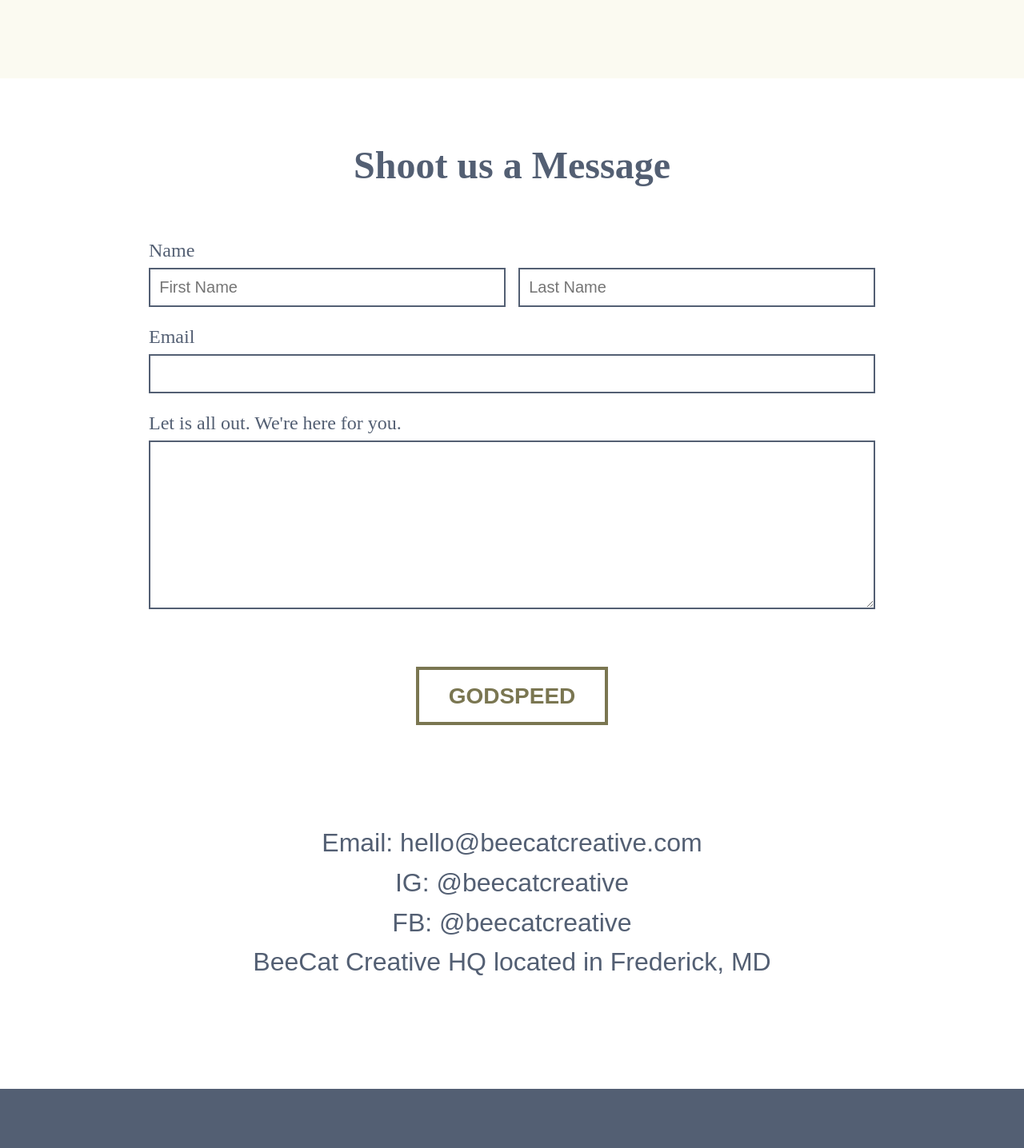
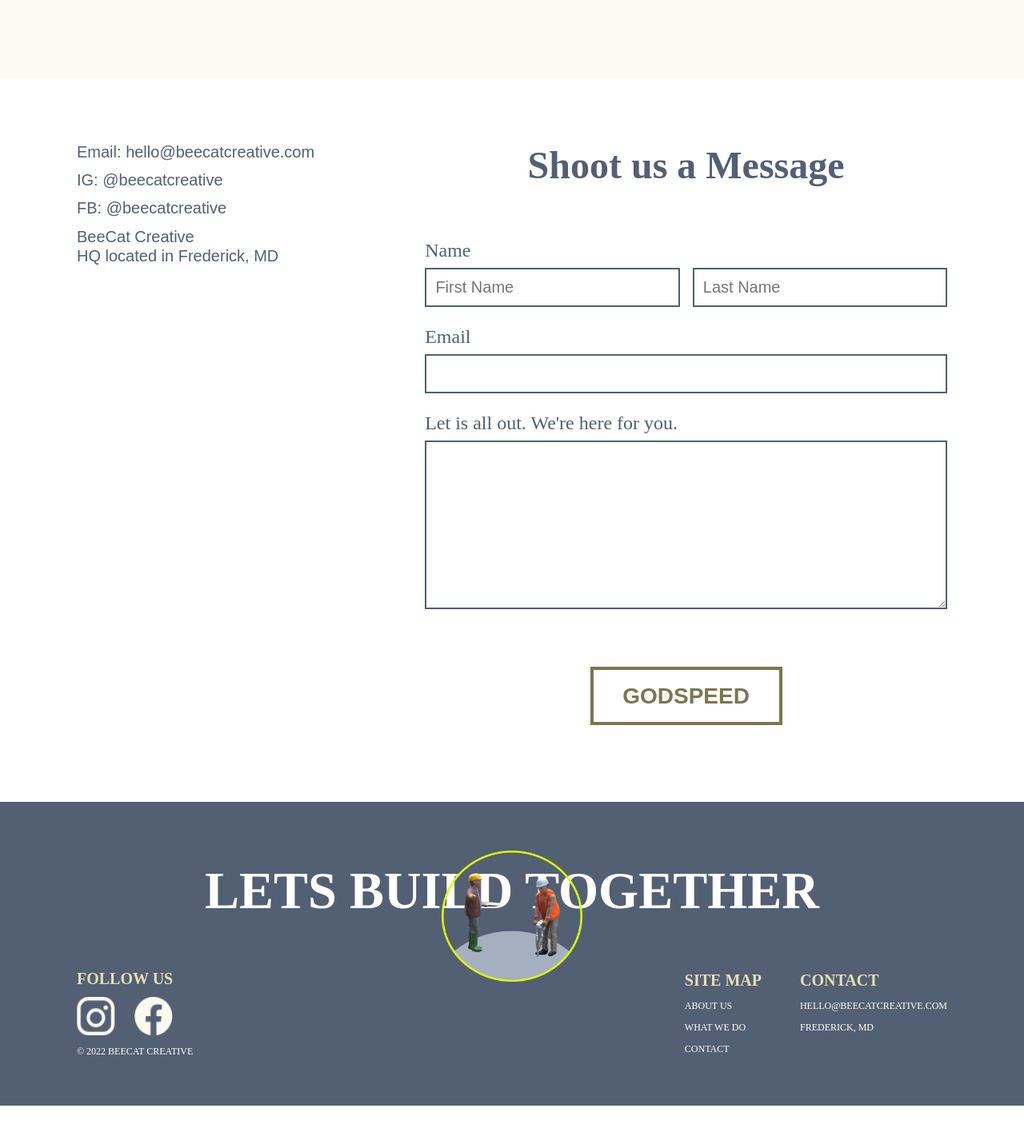
Before and after one commit to brentahrens1/bee-creative, a Next.js app: page /contact in a window 1280 px wide. Shown: the part 494-1930 px from the top of the page at 80% size. After the commit the page ends 1877 px from the top, so only its background shows below. Built offline with nearby package versions, Linux system fonts and the light colour scheme; a web font is replaced by a local one.

Commit message:
another round of edits

```diff
--- a/components/Footer/Footer.js
+++ b/components/Footer/Footer.js
@@ -7,7 +7,7 @@ const Footer = () => {
             <div className='footer-header'>
                 <h1>LETS BUILD TOGETHER</h1>
                 <div className="footer-header__img">
-                    <Image width={300} height={280} layout="responsive" priority={true} src='/images/footer/builders.png' alt="BeeCat Creative | Homepage Bee" />
+                    <Image width={300} height={280} layout="responsive" priority={true} src='/images/footer/builders.png' alt="BeeCat Creative | Builders" />
                 </div>
             </div>
             <div className='footer-contacts'>
@@ -25,6 +25,7 @@ const Footer = () => {
                             </div>
                         </a>
                     </div>
+                    <p>© 2022 BeeCat Creative</p>
                 </div>
                 <div className='footer-site-map'>
                     <div className='site-map--left'>
--- a/pages/contact.js
+++ b/pages/contact.js
@@ -40,11 +40,18 @@ export default function ContactUs() {
                 <h1>Contact Us</h1>
             </section>
             <section className='contact__form'>
-                <h1>Shoot us a Message</h1>
             <>
             {
                 !isCaptcha ?
+                <>
+                <div className='contact--socials'>
+                    <p>Email: <a  href="mailto:hello@beecatcreative.com" target="_blank" rel="noreferrer">hello@beecatcreative.com</a></p>
+                    <p>IG: <a  href="https://instagram.com/beecatcreative" target="_blank" rel="noreferrer">@beecatcreative</a></p>
+                    <p>FB: <a  href="https://facebook.com/beecatcreative" target="_blank" rel="noreferrer">@beecatcreative</a></p>
+                    <p>BeeCat Creative<br/>HQ located in Frederick, MD</p>
+                </div>
                 <form ref={form} onSubmit={toggleCaptcha} className="contact-form">
+                    <h1>Shoot us a Message</h1>
                     <label>Name</label>
                     <div className="name-fields">
                         <input
@@ -73,6 +80,7 @@ export default function ContactUs() {
                     </textarea>
                     <input type="submit" value="godspeed" />
                 </form>
+                </>
                 :
                 <div className="success">
                     <ReCAPTCHA
@@ -85,12 +93,6 @@ export default function ContactUs() {
             }
             </>
             </section>
-            <div className='contact--socials'>
-                <p>Email: <a  href="mailto:hello@beecatcreative.com" target="_blank" rel="noreferrer">hello@beecatcreative.com</a></p>
-                <p>IG: <a  href="https://instagram.com/beecatcreative" target="_blank" rel="noreferrer">@beecatcreative</a></p>
-                <p>FB: <a  href="https://facebook.com/beecatcreative" target="_blank" rel="noreferrer">@beecatcreative</a></p>
-                <p>BeeCat Creative HQ located in Frederick, MD</p>
-            </div>
         </main>
     )
 }
--- a/pages/index.js
+++ b/pages/index.js
@@ -68,7 +68,7 @@ export default function Home() {
                 <Image width={150} height={150} layout="responsive" priority={true} src='/images/work/work-3.png' alt="BeeCat Creative | Homepage Bee" />
               </div>
               <h2>Robinwood Smiles Digital Build</h2>
-              <p>Optimize and engage to increase brand awareness through social media</p>
+              <p>Optimize and engage to increase brand awareness through social media.</p>
             </div>
             <div className='work-grid-cell'>
               <div className='word-grid-cell-image'>
--- a/styles/Contact/_contact.scss
+++ b/styles/Contact/_contact.scss
@@ -43,11 +43,13 @@
     &__form {
         @include blockPadding;
         width: 100%;
-        max-width: 1100px;
         margin: 0 auto;
         padding-top: 5rem;
+        display: flex;
+
         @include tablet {
             width: 100%;
+            flex-direction: column;
         }
 
         h1 {
@@ -59,6 +61,11 @@
         .contact-form {
             display: flex;
             flex-direction: column;
+            width: 60%;
+            @include tablet {
+                width: 100%;
+                order: 1;
+            }
 
             label {
                 @include subhead;
@@ -102,16 +109,22 @@
     }
 
     .contact--socials {
-        @include blockPadding;
         padding-top: 0;
+        padding-right: 2rem;
         margin: 2rem auto;
-        text-align: center;
+        margin-top: 0;
+        text-align: left;
         color: $darkBlue;
-        font-size: $medium;
-        line-height: $lh-medium;
+        font-size: $tiny;
+        line-height: $lh-tiny;
+        width: 40%;
         @include tablet {
             font-size: $small;
             line-height: $lh-small;
+            order: 2;
+            text-align: center;
+            padding-right: 0;
+            margin-top: 5rem;
         }
 
         p {
--- a/styles/Footer/_footer.scss
+++ b/styles/Footer/_footer.scss
@@ -5,7 +5,10 @@ footer {
     width: 100%;
     margin: 0;
     max-width: 100%;
+    position: relative;
     @include blockPadding;
+    padding-top: 5rem;
+    padding-bottom: 3rem;
     @include tablet {
         padding: 6rem 0;
     }
@@ -77,6 +80,9 @@ footer {
             text-transform: uppercase;
             font-size: $tiny;
             line-height: $lh-tiny;
+            @include tablet {
+                text-align: center;
+            }
         }
 
         p {
@@ -96,6 +102,10 @@ footer {
             display: flex;
             align-items: center;
             margin-top: .7rem;
+            @include tablet {
+                justify-content: center;
+            }
+
 
             .icon {
                 width: 3rem;
--- a/styles/landing/_landing.scss
+++ b/styles/landing/_landing.scss
@@ -217,6 +217,7 @@
                     line-height: $lh-tiny;
                     margin-top: 1rem;
                     margin-bottom: 1rem;
+                    color: $darkBlue;
                 }
             }
         }
```
Also changed, not shown: pages/about-us.js (+5 -5 lines). Lines whose indentation alone changed are shown as unchanged.
